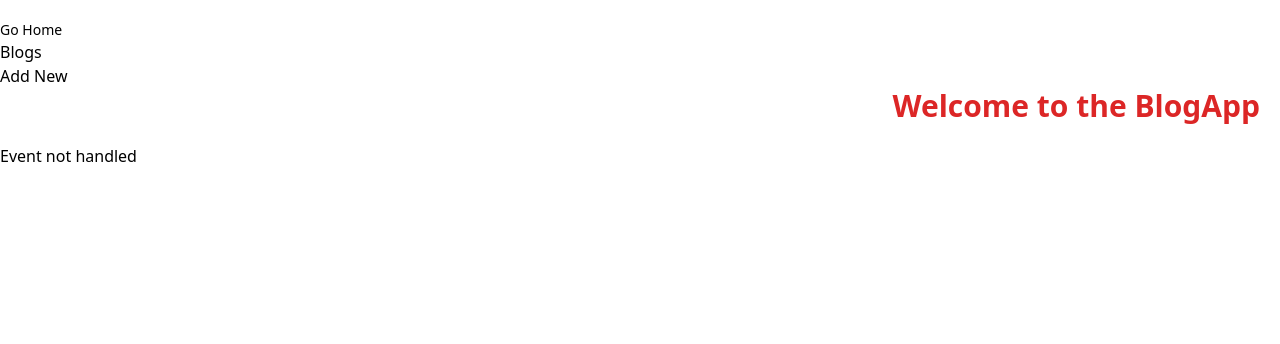
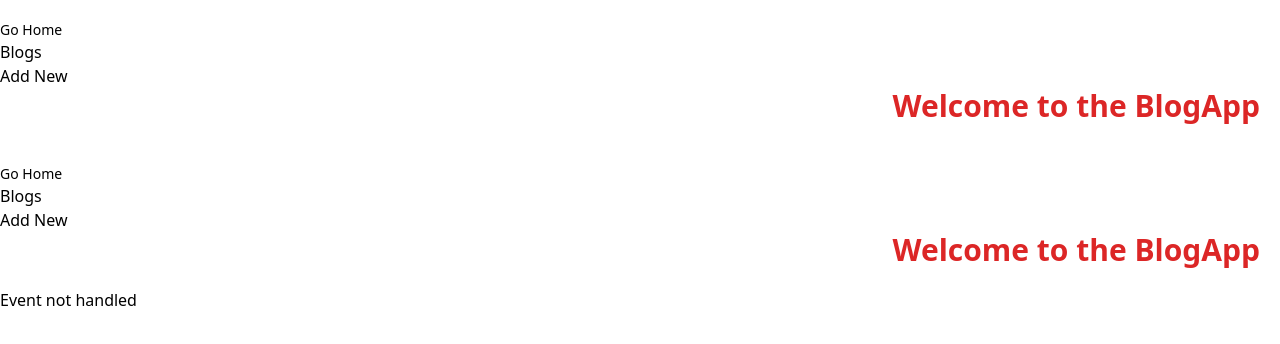
Before and after one commit to AlvaroAquijeDiaz/learning-react-on-nextjs, a Next.js app: page / in a window 1280 px wide. Shown: the top 344 px of the page. Built offline with nearby package versions, Linux system fonts and the light colour scheme; no server answers.

Commit message:
refactor(Main): :sparkles: created layout

```diff
--- /dev/null
+++ b/components/Layout.js
@@ -0,0 +1,13 @@
+import Navbar from './Navbar';
+// The { children } is anything nested inside the component in _app.js
+const Layout = ({ children }) => {
+  return (
+    <div>
+      <Navbar></Navbar>
+      {children}
+      {/* Footer */}
+    </div>
+  );
+};
+
+export default Layout;
--- a/pages/_app.js
+++ b/pages/_app.js
@@ -1,8 +1,11 @@
-// import 'tailwindcss/tailwind.css';
+import Layout from '../components/Layout';
 import '../styles/globals.css';
-
 function MyApp({ Component, pageProps }) {
-  return <Component {...pageProps} />;
+  return (
+    <Layout>
+      <Component {...pageProps} />
+    </Layout>
+  );
 }
 
 export default MyApp;
```
